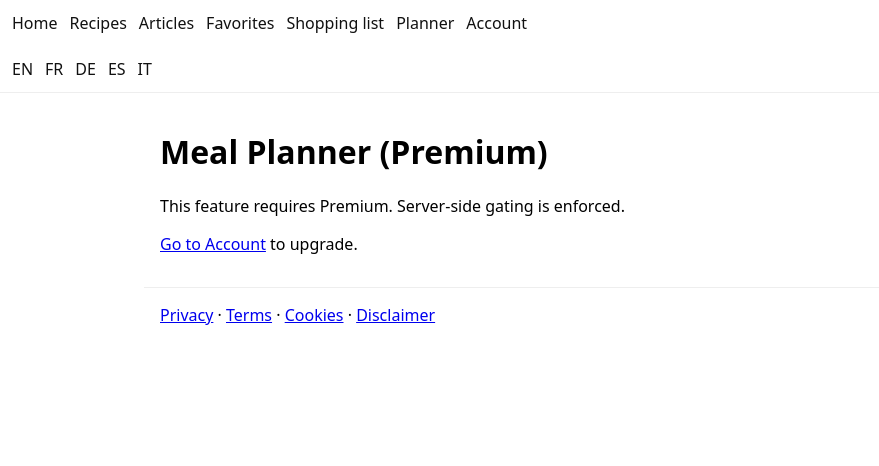
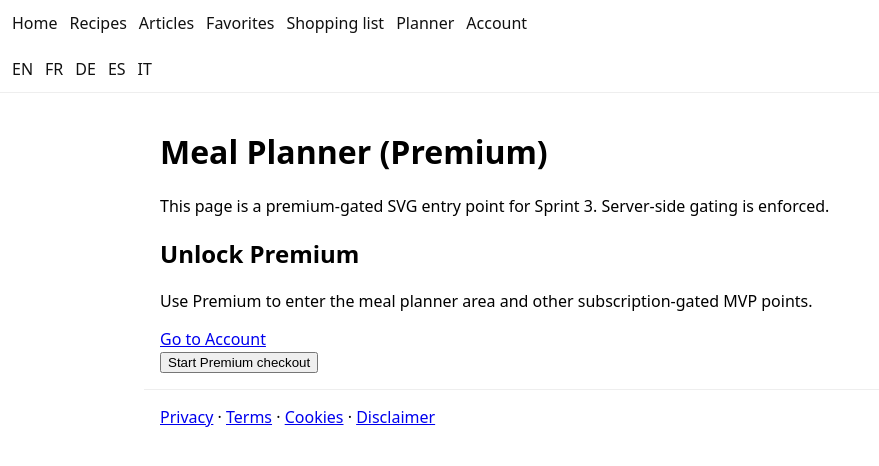
Before and after one commit to YPADSs/agent-platform, a Next.js app: page /en/planner in a window 1280 px wide. Shown: the top 466 px of the page, without its empty margins (0-879 px from the left). Built offline with nearby package versions, Linux system fonts and the light colour scheme; no server answers.

Commit message:
feat(paywall-ui): improve planner gated entry for issue #83

```diff
--- a/app/planner/page.tsx
+++ b/app/planner/page.tsx
@@ -1,25 +1,47 @@
 import Link from 'next/link';
 import { requirePremium } from '@/lib/premium';
+
+const copy = {
+  title: 'Meal Planner',
+  premiumNote: 'This page is a premium-gated SVG entry point for Sprint 3. Server-side gating is enforced.',
+  premiumOk: 'Premium access confirmed server-side. The full planner experience remains out of Sprint 3 scope.',
+};
 
 export default async function PlannerPage() {
   try {
     await requirePremium();
-  } catch (err){
+  } catch {
     return (
-      <>
-        <h1>Meal Planner (Premium)</h1>
-        <p>This feature requires Premium. Server-side gating is enforced.</p>
-        <p>
-          <Link href="/account">Go to Account</Link> to upgrade.
-        </p>
-      </>
+      <div className="recipesPage">
+        <div className="pageIntro">
+          <h1>{copy.title} (Premium)</h1>
+          <p>{copy.premiumNote}</p>
+        </div>
+        <div className="recipeColumns">
+          <section className="panel">
+            <h2>Unlock Premium</h2>
+            <p>Use Premium to enter the meal planner area and other subscription-gated MVP points.</p>
+            <div className="filterActions">
+              <Link href="/account">Go to Account</Link>
+              <form action="/api/billing/checkout" method="POST">
+                <button type="submit">Start Premium checkout</button>
+              </form>
+            </div>
+          </section>
+        </div>
+      </div>
     );
   }
 
   return (
-    <>
-      <h1>Meal Planner (Premium)</h1>
-      <p>Premium access confirmed (server-side).</p>
-    </>
+    <div className="recipesPage">
+      <div className="pageIntro">
+        <h1>{copy.title} (Premium)</h1>
+        <p>{copy.premiumOk}</p>
+      </div>
+      <div className="panel">
+        <p>Planner workbench coming in V1. For now, this page shows that server-side Premium gating is active and honestle exposed in the UI.</p>
+      </div>
+    </div>
   );
 }
```
